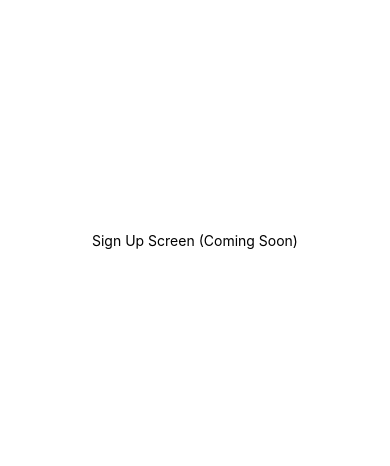
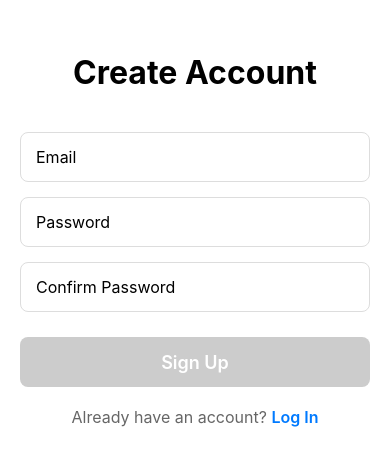
Before and after one commit to oduntane/framez, a React Native app: screen /SignUp in a window 390 px wide. Shown: the part 182-648 px from the top of the page. Built offline with nearby package versions, Linux system fonts and the light colour scheme.

Commit message:
feat: implement SignUpScreen

```diff
--- a/App.tsx
+++ b/App.tsx
@@ -4,20 +4,15 @@ import { StatusBar } from 'expo-status-bar';
 import React, { useEffect, useState } from 'react';
 import { ActivityIndicator, StyleSheet, Text, View } from 'react-native';
 import LoginScreen from './screens/LoginScreen';
+import SignUpScreen from './screens/SignUpScreen';
 import { useAuthStore } from './stores/authStore';
 
 const Stack = createNativeStackNavigator();
 
-// Placeholder screens until we implement them
+// Placeholder screen until we implement it
 const FeedScreen = () => (
   <View style={styles.container}>
     <Text>Feed Screen</Text>
-  </View>
-);
-
-const SignUpScreen = () => (
-  <View style={styles.container}>
-    <Text>Sign Up Screen (Coming Soon)</Text>
   </View>
 );
 
--- /dev/null
+++ b/screens/SignUpScreen.tsx
@@ -0,0 +1,199 @@
+import { useNavigation } from '@react-navigation/native';
+import React, { useState } from 'react';
+import {
+    ActivityIndicator,
+    KeyboardAvoidingView,
+    Platform,
+    StyleSheet,
+    Text,
+    TextInput,
+    TouchableOpacity,
+    View,
+} from 'react-native';
+import { authService } from '../services/authService';
+import { useAuthStore } from '../stores/authStore';
+
+const SignUpScreen = () => {
+  const [email, setEmail] = useState('');
+  const [password, setPassword] = useState('');
+  const [confirmPassword, setConfirmPassword] = useState('');
+  const [error, setError] = useState('');
+
+  const navigation = useNavigation();
+  const setUser = useAuthStore((state) => state.setUser);
+  const setAuthenticated = useAuthStore((state) => state.setAuthenticated);
+  const setLoading = useAuthStore((state) => state.setLoading);
+  const loading = useAuthStore((state) => state.loading);
+
+  const validateEmail = (email: string) => {
+    const emailRegex = /^[^\s@]+@[^\s@]+\.[^\s@]+$/;
+    return emailRegex.test(email);
+  };
+
+  const handleSignUp = async () => {
+    try {
+      setError('');
+
+      // Validate email format
+      if (!validateEmail(email)) {
+        setError('Please enter a valid email');
+        return;
+      }
+
+      // Check if passwords match
+      if (password !== confirmPassword) {
+        setError('Passwords do not match');
+        return;
+      }
+
+      setLoading(true);
+
+      const { user, session } = await authService.signUp(email, password);
+
+      setUser(user);
+      setAuthenticated(true);
+
+      navigation.navigate('Feed' as never);
+    } catch (err: any) {
+      setError(err.message);
+    } finally {
+      setLoading(false);
+    }
+  };
+
+  const isFormValid = email.trim() !== '' && password.trim() !== '' && confirmPassword.trim() !== '';
+
+  return (
+    <KeyboardAvoidingView
+      style={styles.container}
+      behavior={Platform.OS === 'ios' ? 'padding' : 'height'}
+    >
+      <View style={styles.formContainer}>
+        <Text style={styles.title}>Create Account</Text>
+
+        <TextInput
+          style={styles.input}
+          placeholder="Email"
+          value={email}
+          onChangeText={setEmail}
+          autoCapitalize="none"
+          keyboardType="email-address"
+          editable={!loading}
+        />
+
+        <TextInput
+          style={styles.input}
+          placeholder="Password"
+          value={password}
+          onChangeText={setPassword}
+          secureTextEntry
+          editable={!loading}
+        />
+
+        <TextInput
+          style={styles.input}
+          placeholder="Confirm Password"
+          value={confirmPassword}
+          onChangeText={setConfirmPassword}
+          secureTextEntry
+          editable={!loading}
+        />
+
+        {error ? <Text style={styles.errorText}>{error}</Text> : null}
+
+        {loading && (
+          <ActivityIndicator
+            testID="loading-spinner"
+            size="large"
+            color="#007AFF"
+            style={styles.spinner}
+          />
+        )}
+
+        <TouchableOpacity
+          testID="signup-button"
+          style={[styles.button, !isFormValid && styles.buttonDisabled]}
+          onPress={handleSignUp}
+          disabled={!isFormValid || loading}
+          accessibilityState={{ disabled: !isFormValid || loading }}
+        >
+          <Text style={styles.buttonText}>Sign Up</Text>
+        </TouchableOpacity>
+
+        <TouchableOpacity
+          style={styles.loginLink}
+          onPress={() => navigation.navigate('Login' as never)}
+        >
+          <Text style={styles.loginText}>
+            Already have an account? <Text style={styles.loginTextBold}>Log In</Text>
+          </Text>
+        </TouchableOpacity>
+      </View>
+    </KeyboardAvoidingView>
+  );
+};
+
+const styles = StyleSheet.create({
+  container: {
+    flex: 1,
+    backgroundColor: '#fff',
+  },
+  formContainer: {
+    flex: 1,
+    justifyContent: 'center',
+    padding: 20,
+  },
+  title: {
+    fontSize: 32,
+    fontWeight: 'bold',
+    marginBottom: 40,
+    textAlign: 'center',
+  },
+  input: {
+    height: 50,
+    borderWidth: 1,
+    borderColor: '#ddd',
+    borderRadius: 8,
+    paddingHorizontal: 15,
+    marginBottom: 15,
+    fontSize: 16,
+  },
+  button: {
+    height: 50,
+    backgroundColor: '#007AFF',
+    borderRadius: 8,
+    justifyContent: 'center',
+    alignItems: 'center',
+    marginTop: 10,
+  },
+  buttonDisabled: {
+    backgroundColor: '#ccc',
+  },
+  buttonText: {
+    color: '#fff',
+    fontSize: 18,
+    fontWeight: '600',
+  },
+  errorText: {
+    color: 'red',
+    marginBottom: 10,
+    textAlign: 'center',
+  },
+  spinner: {
+    marginVertical: 10,
+  },
+  loginLink: {
+    marginTop: 20,
+    alignItems: 'center',
+  },
+  loginText: {
+    fontSize: 16,
+    color: '#666',
+  },
+  loginTextBold: {
+    color: '#007AFF',
+    fontWeight: '600',
+  },
+});
+
+export default SignUpScreen;
```
